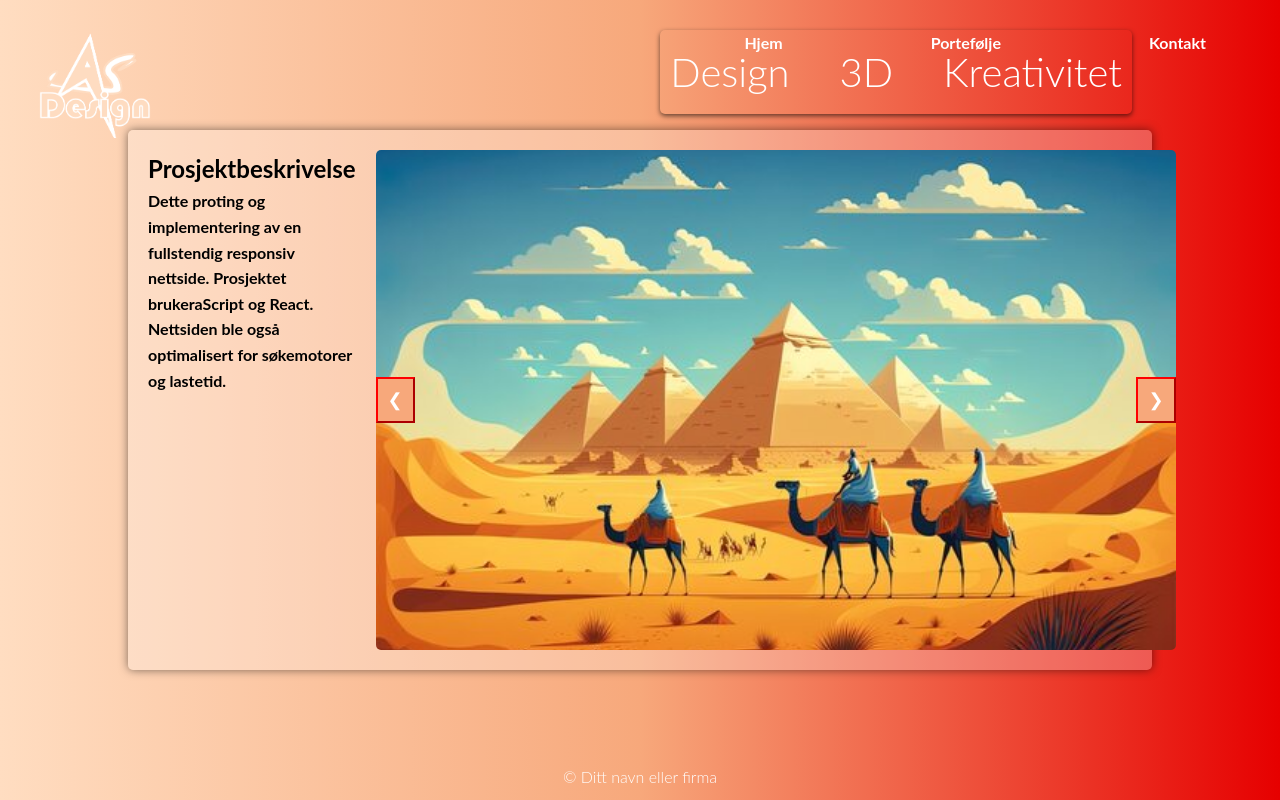
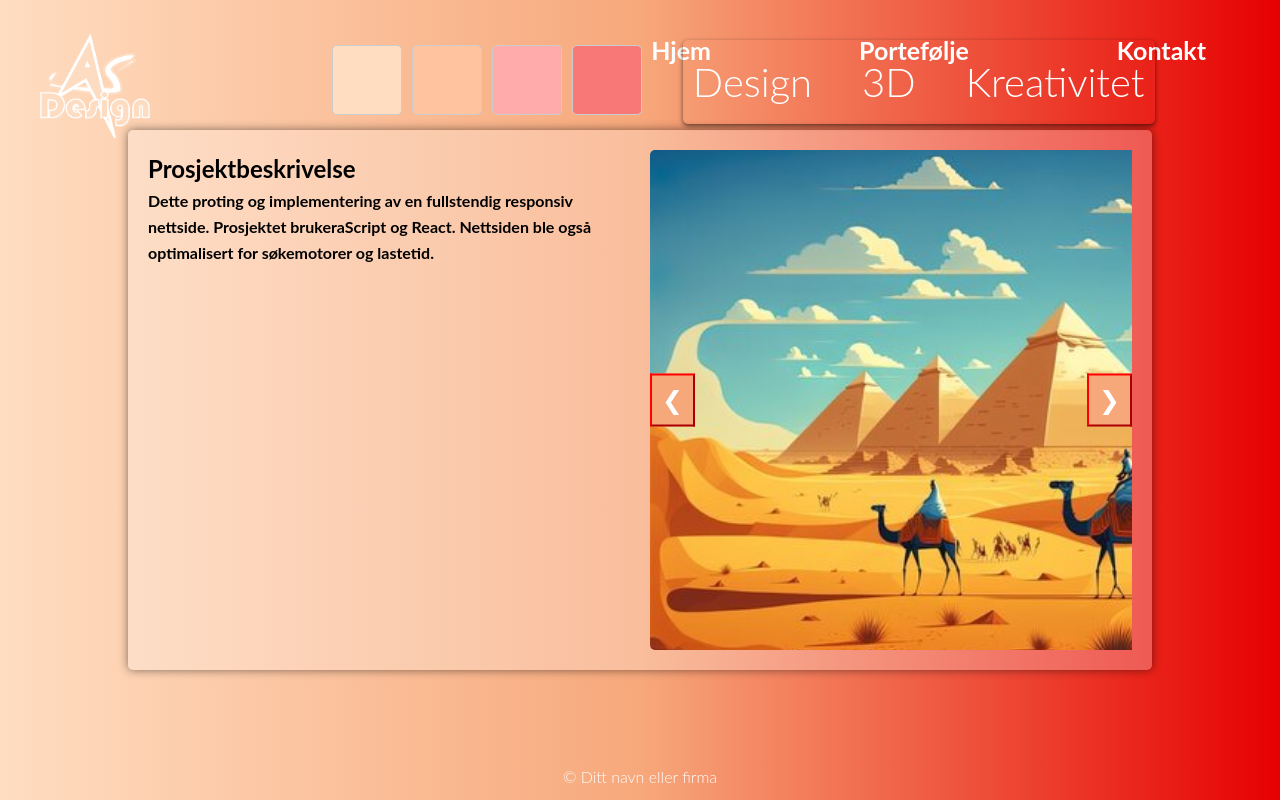
Before and after one commit to Sperlini/portofolje, a plain HTML site: page artikkler/Maya.html in a window 1280 px wide. Shown: the top 800 px of the page. Drawn offline with Linux system fonts and the light colour scheme.

Commit message:
Update style.css

```diff
--- a/style.css
+++ b/style.css
@@ -227,7 +227,7 @@ nav ul li a {
     color: #ffffff; /* Endret fra hvit for bedre kontrast mot hvit bakgrunn */
     text-decoration: none;
     padding: 0 50px;
-    font-size: 1rem;
+    font-size: 25px;
 
 }
 
@@ -707,8 +707,8 @@ a h3 {
 }
 .project-tags {
     position: absolute; /* Plasserer elementet oppe til høyre */
-    top: -100px; /* Avstand fra toppen */
-    right: 20px; /* Avstand fra høyre kant */
+    top: -90px; /* Avstand fra toppen */
+    right: -2.5px; /* Avstand fra høyre kant */
     background-color: transparent; /* Bakgrunnsfarge for å skille det fra resten */
     border-radius: 5px; /* Avrundede hjørner */
     padding: 10px; /* Padding for innholdet */
@@ -733,6 +733,22 @@ a h3 {
     color: white;
 }
 
+.color-palette {
+    position: absolute;
+    display: flex;
+    gap: 10px;
+    top: -85px; /* Avstand fra toppen */
+    right: 510px;
+}
+
+.color-box {
+    width: 70px;
+    height: 70px;
+    border-radius: 5px;
+    border: 1px solid #ccc;
+
+}
+
 
 .project-description {
     flex: 1;
@@ -742,6 +758,7 @@ a h3 {
 .project-slideshow {
     flex: 1;
     position: relative;
+    overflow: hidden;
 }
 
 .project-slideshow img {
@@ -774,13 +791,13 @@ a h3 {
 .slides {
     position: relative;
     overflow: hidden;
-}
-
-.slides {
     display: none; /* Skjul alle bilder */
     width: 100%;
     height: auto;
+    -webkit-tap-highlight-color: transparent;
+    user-select: none;
 }
+
 
 .slides.active {
     display: block; /* Vis bare det aktive bildet */
@@ -792,7 +809,7 @@ a h3 {
     color: white;
     padding: 10px;
     cursor: pointer;
-    font-size: 18px;
+    font-size: 25px;
     border-color: red;
 
 }
```
